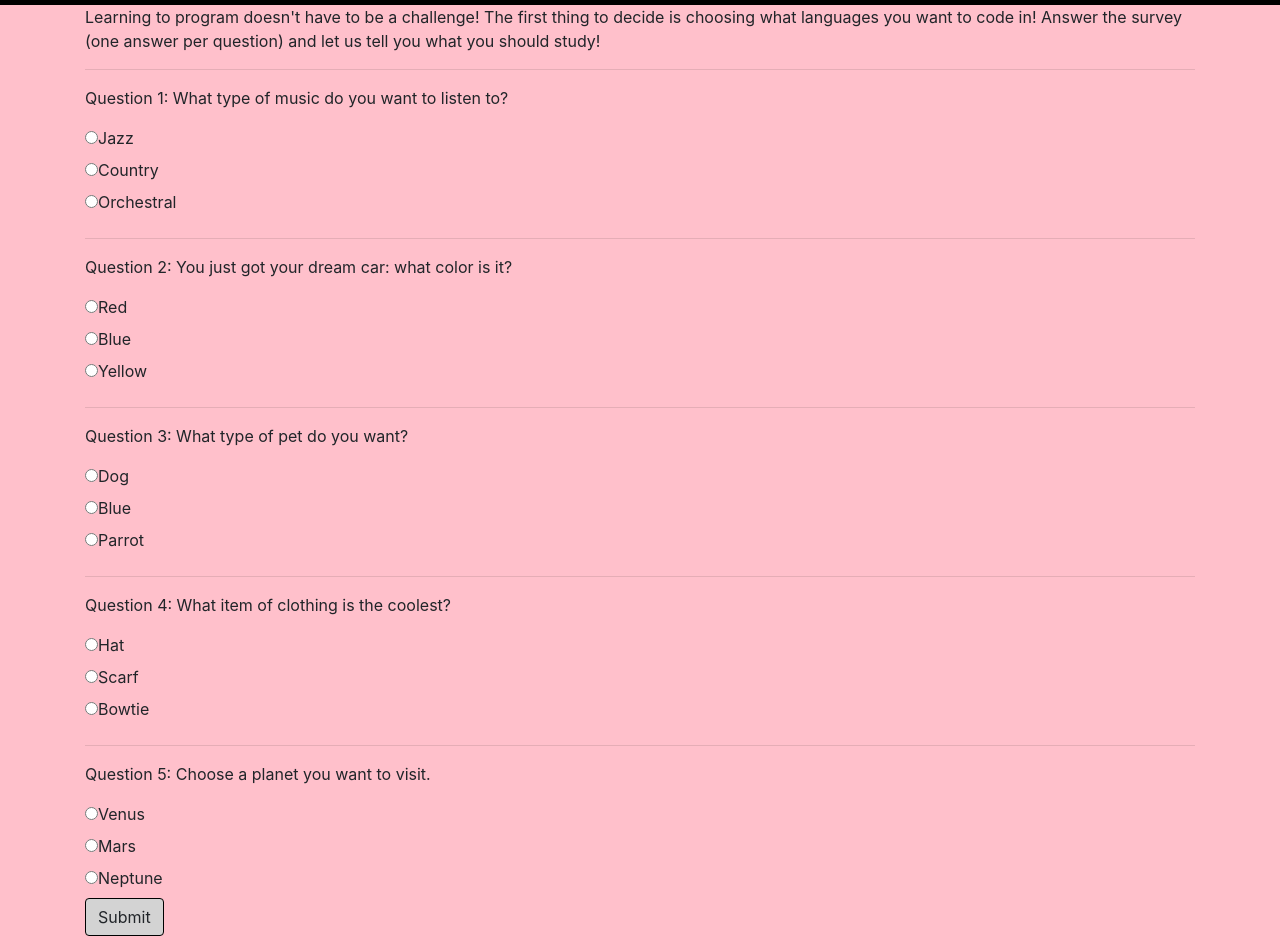
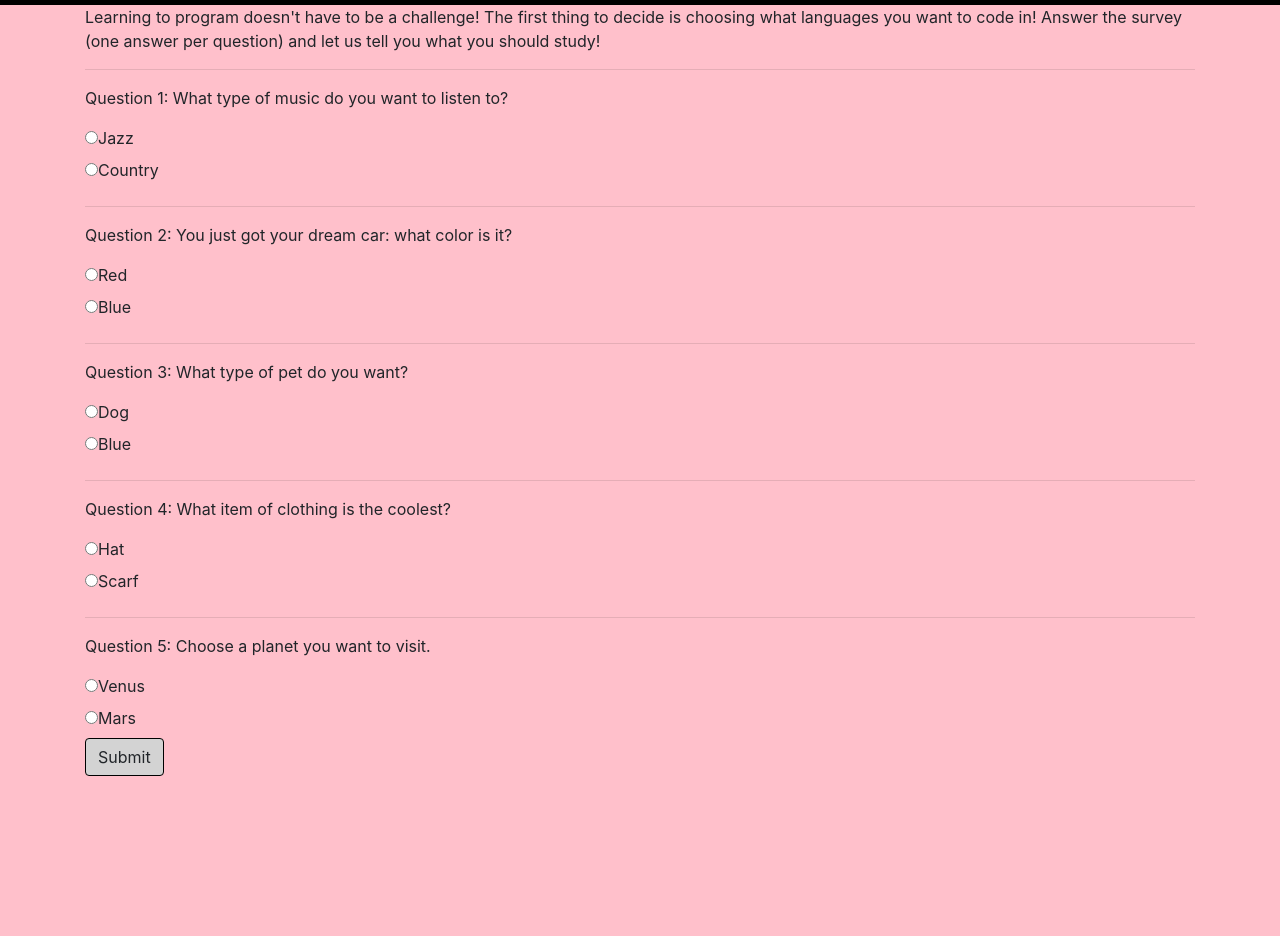
Before and after one commit to GBProductions/Programming-Language-Selector, a plain HTML site: page index.html in a window 1280 px wide. Shown: the part 103-1039 px from the top of the page. After the commit the page ends 879 px from the top, so only its background shows below. Drawn offline with Linux system fonts and the light colour scheme.

Commit message:
Delete third option from Radio buttons.

```diff
--- a/index.html
+++ b/index.html
@@ -23,43 +23,30 @@
       <label><input type="radio" name="music" value="Jazz">Jazz</label></div>
     <div class="radio">
       <label><input type="radio" name="music" value="Country">Country</label></div>
-    <div class="radio">
-      <label><input type="radio" name="music" value="Orchestral">Orchestral</label></div>
   <hr>
     <div class="radio">
       <p>Question 2: You just got your dream car: what color is it?</p>
        <label><input type="radio" name="color" value="Red" >Red</label></div>
       <div class="radio">
         <label><input type="radio" name="color" value="Blue" >Blue</label></div>
-      <div class="radio">
-        <label><input type="radio" name="color" value="Yellow" >Yellow</label></div>
   <hr>
     <div class="radio">
       <p>Question 3: What type of pet do you want?</p>
       <label><input type="radio" name="pet" value="Dog">Dog</label>
     <div class="radio">
       <label><input type="radio" name="pet" value="Cat">Blue</label></div>
-    <div class="radio">
-      <label><input type="radio" name="pet" value="Parrot">Parrot</label></div>
-    </div>
   <hr>
     <div class="radio">
       <p>Question 4: What item of clothing is the coolest?</p>
       <label><input type="radio" name="clothing" value="Hat">Hat</label>
     <div class="radio">
       <label><input type="radio" name="clothing" value="Scarf">Scarf</label></div>
-    <div class="radio">
-      <label><input type="radio" name="clothing" value="Bowtie">Bowtie</label></div>
-    </div>
   <hr>
     <div class="radio">
       <p>Question 5: Choose a planet you want to visit. </p>
       <label><input type="radio" name="planet" value="Venus">Venus</label>
     <div class="radio">
       <label><input type="radio" name="planet" value="Mars">Mars</label></div>
-    <div class="radio">
-      <label><input type="radio" name="planet" value="Neptune">Neptune</label></div>
-    </div>
     <div>
       <button type="submit" class="btn"> Submit</button>
     </div>
```
